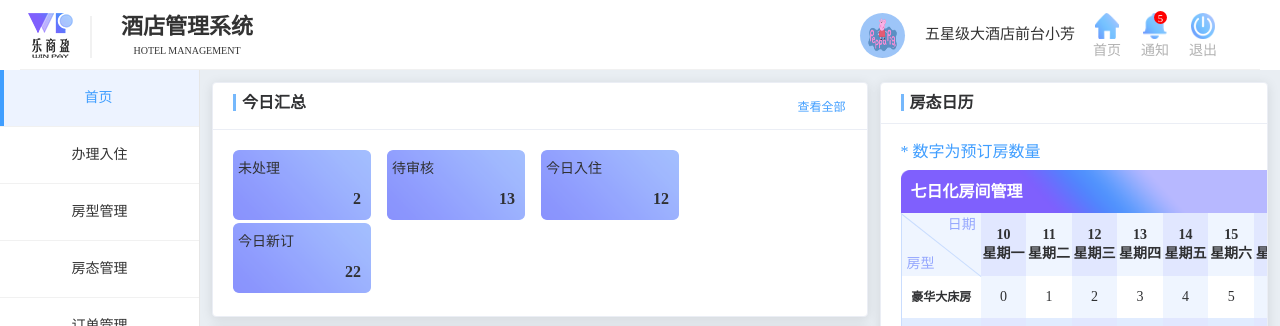
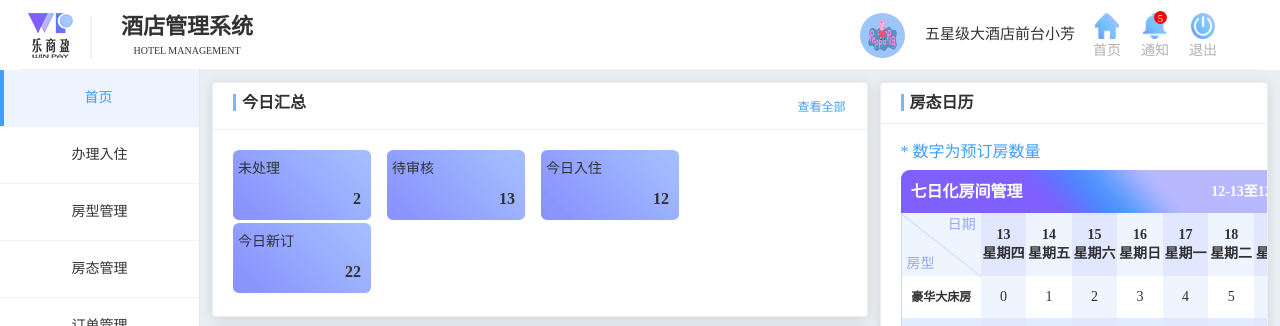
Before and after one commit to dyyaoGit/stupidProject, a Vue app: page /#/layout/home in a window 1280 px wide. Shown: the top 326 px of the page. Built offline with nearby package versions, Linux system fonts and the light colour scheme; a small style sheet from the web is missing; what vue-cookies would draw is missing.

Commit message:
首页日历显示完成，等待后端接口对接

```diff
--- a/src/components/calendar/index.vue
+++ b/src/components/calendar/index.vue
@@ -17,10 +17,10 @@
           </td>
           <td v-for="(item, index) in dateData.weekDate" class="cell-item">
             <div class="cell-top">
-              {{item}}
+              {{item.num}}
             </div>
             <div class="cell-bottom">
-              {{week[index]}}
+              {{item.day}}
             </div>
           </td>
         </tr>
@@ -57,12 +57,13 @@
         },
         dateData: {
           formatTime: '', // 格式化好的日期
-          month: '', // 当前月份
+          startMonth: '', // 当前月份
+          endMonth: '',  // 结束月份
           weekDate: [] // 一星期的数组
         },
-        week: ['星期一', '星期二', '星期三', '星期四', '星期五', '星期六', '星期日',],
+        week: ['星期日', '星期一', '星期二', '星期三', '星期四', '星期五', '星期六'],
         testData: {
-          time: 1544629397, // unix时间戳
+          time: 1544683731, // unix时间戳
           bigBed: [
             {
               num: 2,
@@ -134,7 +135,9 @@
               isPre: true,
               type: 2
             }
-          ]
+          ],
+
+
         },
         hoseType: ['豪华大床房', '双标间', '豪华海景大床房', '豪华家庭房', '天字一号房']
       }
@@ -166,31 +169,44 @@
       getDate () {
         let unix = this.testData.time //unix 时间戳
         let minDate = new Date(unix*1000) // /用unix时间戳得到时间对象
-        let today = minDate.getDay() // 获取星期几
-        let todayNum = minDate.getDate() // 今天是多少号
-        let firstDay = -1; // 这一周开始的第一天
-        if(today == 0) { // 如果是星期天
-          let preDay = todayNum - 6;
-          minDate.setDate(preDay)
-          firstDay = minDate.getDate(); // 赋值第一天
-          this.dateData.weekDate = []
-          for(let i = 0; i<7; i++) {
-            this.dateData.weekDate.push(firstDay + i)
+        let startMonth = minDate.getMonth() + 1 // 今天是几月
+        let endMonth = ''
+
+        this.dateData.weekDate = [];
+        for(let i = 0; i < 7; i++){ // 获得七天的号数和星期几
+          this.dateData.weekDate.push({
+            day: this.week[minDate.getDay()], // 得到星期几
+            num: minDate.getDate() // 得到第几号
+          })
+          if(i == 6){ // 得到最后一天的月份
+            endMonth = minDate.getMonth() + 1
+            break;
           }
-
-        } else { // 如果不是星期天
-          let preDay = todayNum - today + 1; // 得到这周开始的号数
-          minDate.setDate(preDay) // 设置这周开始的号数
-          // console.log(minDate.getDate()); //得到了计算好的这周开始的号数
-          firstDay = minDate.getDate(); // 赋值第一天
-          console.log(firstDay);
-          this.dateData.weekDate = []
-          for(let i = 0; i<7; i++) {
-            this.dateData.weekDate.push(firstDay + i)
-          }
+          minDate.setDate(minDate.getDate() + 1) // 递增操作
         }
 
+        this.dateData.formatTime = `${startMonth}-${this.dateData.weekDate[0].num}至${endMonth}-${this.dateData.weekDate[6].num}`
 
+        // if(today == 0) { // 如果是星期天
+        //   let preDay = todayNum - 6;
+        //   minDate.setDate(preDay)
+        //   firstDay = minDate.getDate(); // 赋值第一天
+        //   this.dateData.weekDate = []
+        //   for(let i = 0; i<7; i++) {
+        //     this.dateData.weekDate.push(firstDay + i)
+        //   }
+        //
+        // } else { // 如果不是星期天
+        //   let preDay = todayNum - today + 1; // 得到这周开始的号数
+        //   minDate.setDate(preDay) // 设置这周开始的号数
+        //   // console.log(minDate.getDate()); //得到了计算好的这周开始的号数
+        //   firstDay = minDate.getDate(); // 赋值第一天
+        //   console.log(firstDay);
+        //   this.dateData.weekDate = []
+        //   for(let i = 0; i<7; i++) {
+        //     this.dateData.weekDate.push(firstDay + i)
+        //   }
+        // }
       }
     },
     mounted() {
```
Also changed, not shown: 1 other file (tests, documents, lock files or other folders).
